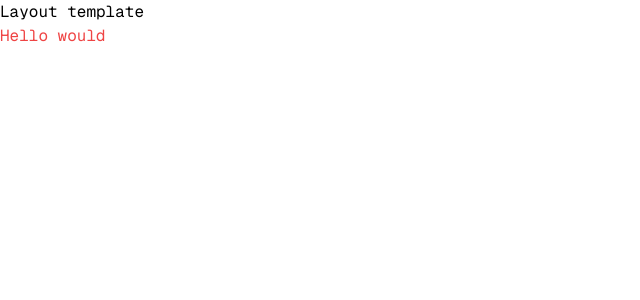
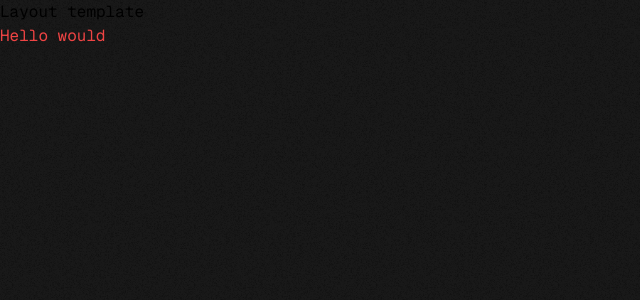
Before and after one commit to aUrvish/my-portfolio, a Nuxt app: page / in a window 1280 px wide. Shown: the top 300 px of the page, without its empty margins (0-640 px from the left). Built offline with nearby package versions, Linux system fonts and the light colour scheme.

Commit message:
Implement background styling for dark and light themes

```diff
--- /dev/null
+++ b/assets/css/main.css
@@ -0,0 +1,18 @@
+.dark > body {
+    background-color: #121212;
+}
+
+.dark > body::before {
+    opacity: 0.03;
+}
+
+body::before {
+    content: '';
+    position: absolute;
+    inset: 0;
+    background-image: url(/assets/images/noise.png);
+    background-size: 182px;
+    background-repeat: repeat;
+    opacity: 0.08;
+    z-index: -1;
+}
--- a/layouts/default.vue
+++ b/layouts/default.vue
@@ -2,3 +2,13 @@
     <h1>Layout template</h1>
     <slot />
 </template>
+
+<script setup >
+const isDark = ref(true)
+
+useHead(() => ({
+  htmlAttrs: {
+    class: isDark.value ? 'dark' : '',
+  },
+}))
+</script>
--- a/nuxt.config.ts
+++ b/nuxt.config.ts
@@ -19,6 +19,7 @@ export default defineNuxtConfig({
       ]
     }
   },
+  css: ['@/assets/css/main.css'],
   modules: ['@nuxtjs/tailwindcss'],
   compatibilityDate: '2024-11-01',
   devtools: { enabled: true }
--- a/package.json
+++ b/package.json
@@ -4,7 +4,7 @@
   "type": "module",
   "scripts": {
     "build": "nuxt build",
-    "dev": "nuxt dev",
+    "dev": "nuxt dev --host",
     "generate": "nuxt generate",
     "preview": "nuxt preview",
     "postinstall": "nuxt prepare"
--- a/tailwind.config.js
+++ b/tailwind.config.js
@@ -1,5 +1,6 @@
 /** @type {import('tailwindcss').Config} */
 export default {
+  darkMode: 'class',
   content: [],
   theme: {
     extend: {
```
Also changed, not shown: assets/images/noise.png (added).
